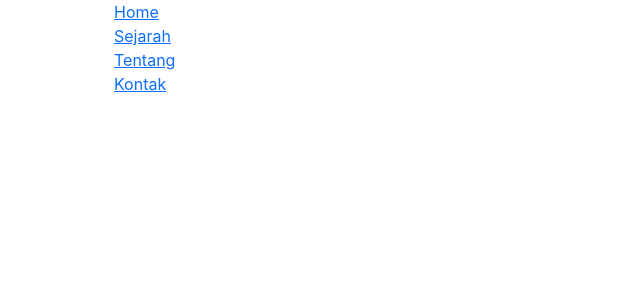
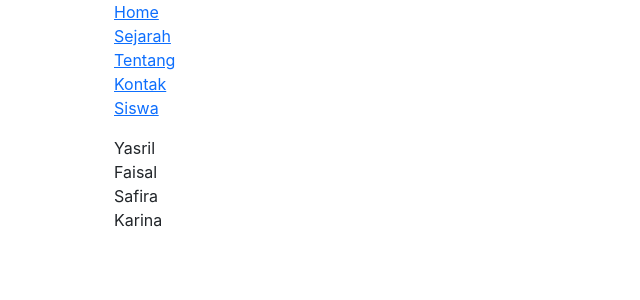
Before and after one commit to yasrilimam98/react-basic, a React (Create React App) app: page /siswa in a window 1280 px wide. Shown: the top 300 px of the page, without its empty margins (0-640 px from the left). Built offline with nearby package versions, Linux system fonts and the light colour scheme.

Commit message:
basic props

```diff
--- a/src/App.js
+++ b/src/App.js
@@ -5,6 +5,7 @@ import Nav from "./pages/Nav";
 import Sejarah from "./pages/Sejarah";
 import Tentang from "./pages/Tentang";
 import { BrowserRouter, Route, Switch } from "react-router-dom";
+import Siswa from "./pages/Siswa";
 
 function App() {
   return (
@@ -16,6 +17,7 @@ function App() {
           <Route path="/kontak" component={Kontak} />
           <Route path="/sejarah" component={Sejarah} />
           <Route path="/tentang" component={Tentang} />
+          <Route path="/siswa" component={Siswa} />
         </Switch>
       </div>
     </BrowserRouter>
--- /dev/null
+++ b/src/pages/Listsiswa.js
@@ -0,0 +1,11 @@
+function Listsiswa(props) {
+  const siswa = props.judul.map((item, i) => <li key={i}>{item}</li>);
+  return (
+    <div className="App">
+      {/* <h1>{props.judul}</h1> */}
+      <ul>{siswa}</ul>
+    </div>
+  );
+}
+
+export default Listsiswa;
--- a/src/pages/Nav.js
+++ b/src/pages/Nav.js
@@ -16,6 +16,9 @@ function Nav() {
         <Link to="/kontak">
           <li>Kontak</li>
         </Link>
+        <Link to="/siswa">
+          <li>Siswa</li>
+        </Link>
       </ul>
     </div>
   );
--- /dev/null
+++ b/src/pages/Siswa.js
@@ -0,0 +1,13 @@
+import Listsiswa from "./Listsiswa";
+
+function Siswa() {
+  const siswa = ["Yasril", "Faisal", "Safira", "Karina"];
+  return (
+    <div className="App">
+      {/* kirim props ke list siswa */}
+      <Listsiswa judul={siswa} />
+    </div>
+  );
+}
+
+export default Siswa;
--- a/src/pages/Tentang.js
+++ b/src/pages/Tentang.js
@@ -3,7 +3,7 @@ function Tentang() {
     <div className="App">
       <h1>Tentang Yasril</h1>
       <p>Tentang Malang</p>
-      <button class="btn btn-sm btn-primary">Kontak</button>
+      <button className="btn btn-sm btn-primary">Kontak</button>
     </div>
   );
 }
```
